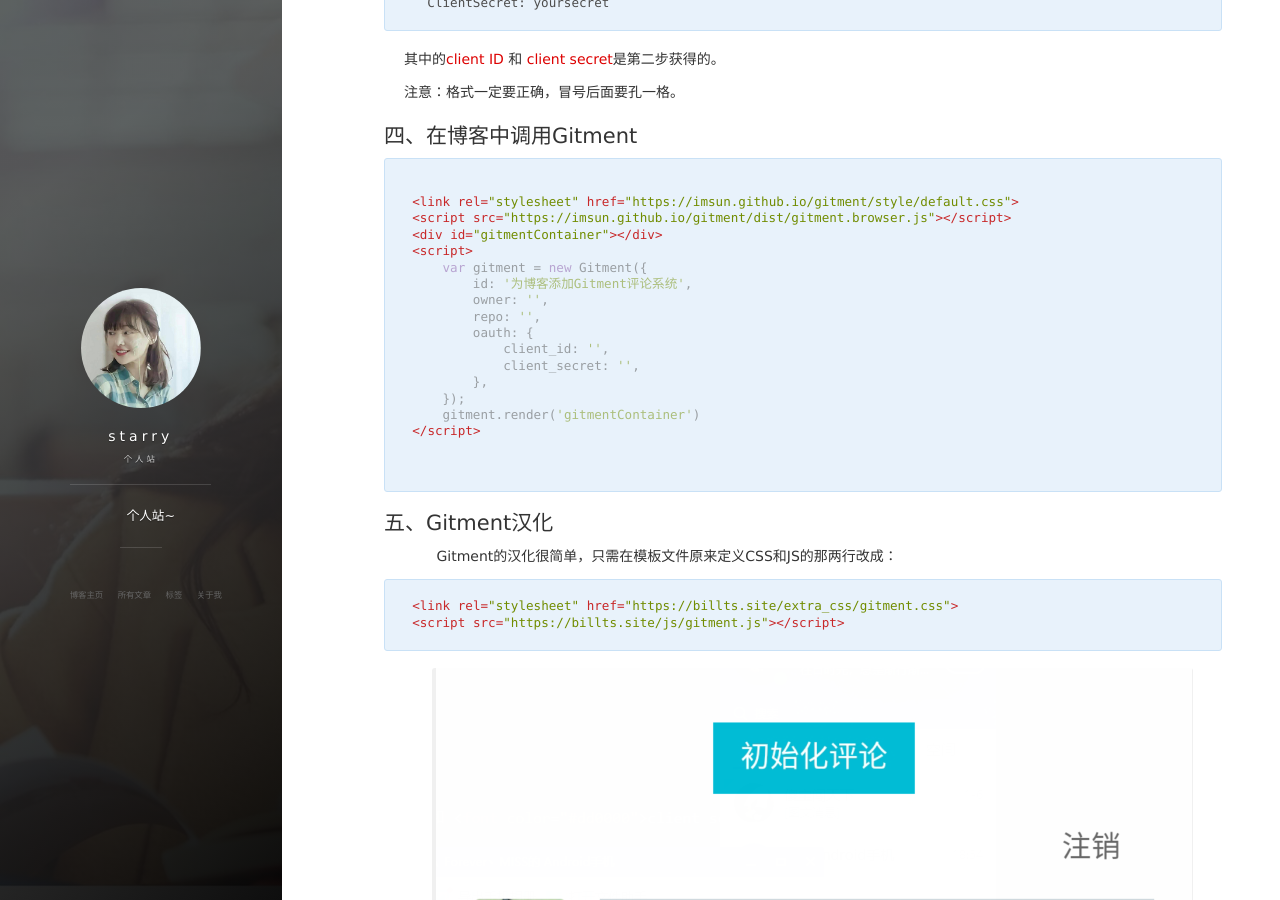
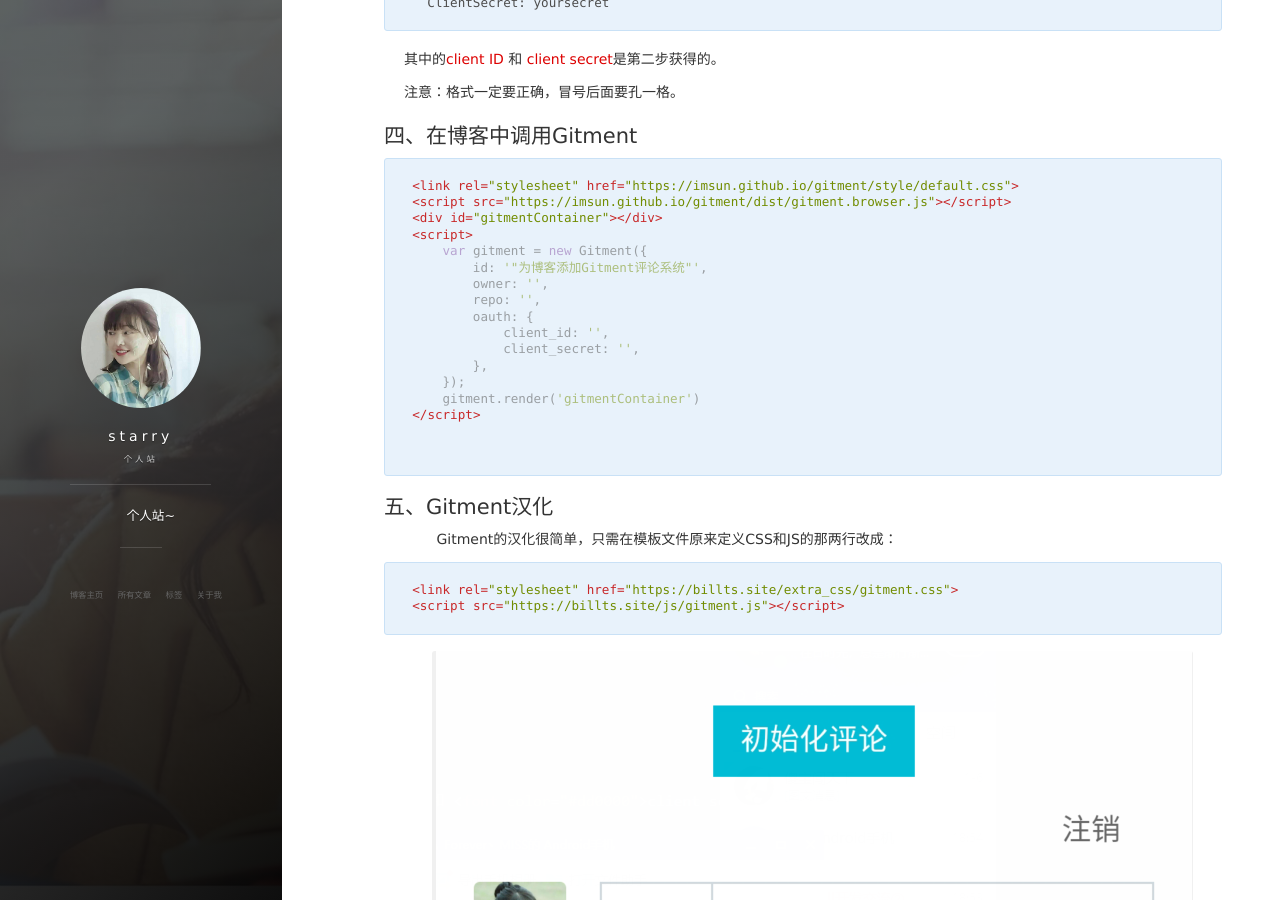
Before and after one commit to MMstarry/MMstarry.github.io, a Jekyll site: the page built from _posts/2017-09-24-gitment.md, in a window 1280 px wide and 900 px high, scrolled down 1229 px. Built offline with Jekyll 4.4.1, drawn with Linux system fonts in a browser that asks for light colours; nearby versions of some CDN libraries; comment, search, counter and statistics services are not loaded.

Commit message:
Update 2017-09-24-gitment.md

````diff
--- a/_posts/2017-09-24-gitment.md
+++ b/_posts/2017-09-24-gitment.md
@@ -40,13 +40,12 @@ gitment:
 ## 四、在博客中调用Gitment
 
 ```js
-{% if site.comment.gitment %}
 <link rel="stylesheet" href="https://imsun.github.io/gitment/style/default.css">
 <script src="https://imsun.github.io/gitment/dist/gitment.browser.js"></script>
 <div id="gitmentContainer"></div>
 <script>
     var gitment = new Gitment({
-        id: '{{ page.title }}',
+        id: '"{{ page.title }}"',
         owner: '{{site.gitment.githubID}}',
         repo: '{{site.gitment.repo}}',
         oauth: {
@@ -56,7 +55,7 @@ gitment:
     });
     gitment.render('gitmentContainer')
 </script>
-{% endif %}
+
 
 ```
 
````
